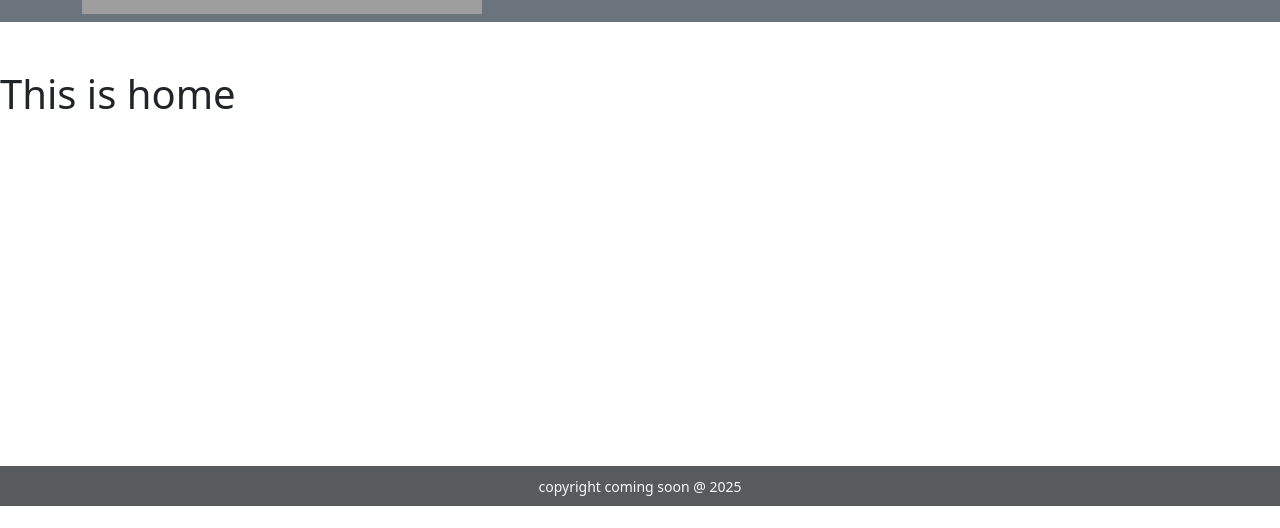
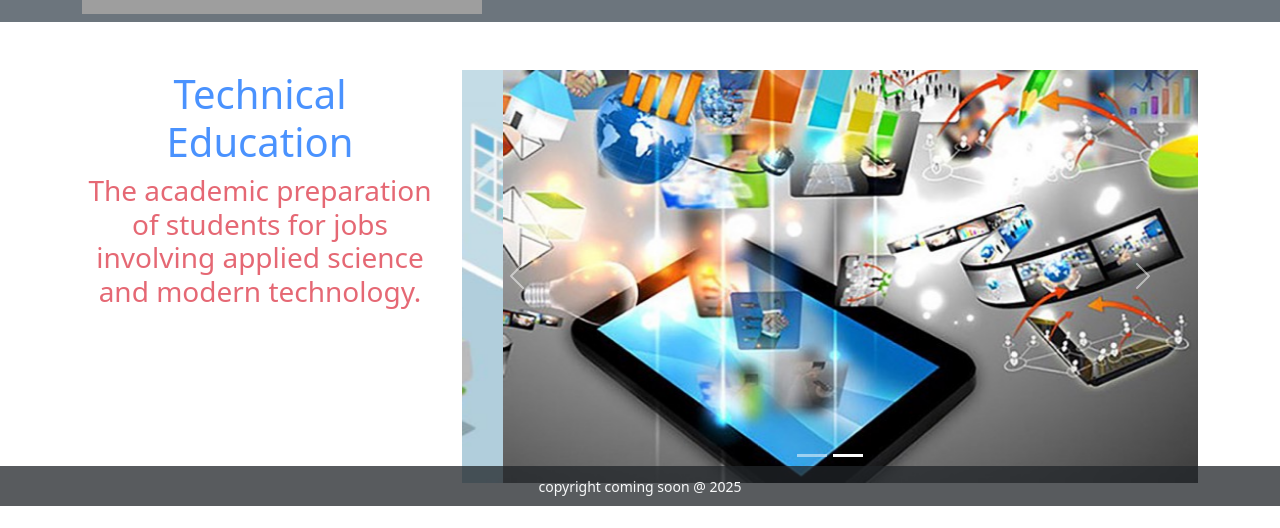
Before and after one commit to Alauddin33/education-tutorial-client, a React (Create React App) app: page / in a window 1280 px wide. Shown: the part 294-822 px from the top of the page. Before the commit the page ends 800 px from the top, so only its background shows below. Built offline with nearby package versions, Linux system fonts and the light colour scheme; no server answers; grey boxes are pictures that could not be loaded.

Commit message:
blog section added

```diff
--- a/src/Pages/Blog/Blog/Blog.js
+++ b/src/Pages/Blog/Blog/Blog.js
@@ -1,10 +1,51 @@
 import React from 'react';
+import Card from 'react-bootstrap/Card';
 
 const Blog = () => {
     return (
-        <div>
-            <h2>This is blog</h2>
-        </div>
+        <Card>
+            <Card.Header as="h5" className='text-center text-success fs-1'>Technology Blog</Card.Header>
+            <Card.Body className='border border-info border-4 m-5'>
+                <Card.Title className='bg-info bg-opacity-25 d-inline p-2 m-3 fs-3'>Queries Section:</Card.Title>
+                <Card.Text className='p-2 m-3'>
+                    <strong>Q1. what is cors?</strong>
+                </Card.Text>
+                <Card.Text className='p-2 m-3'>
+                    <strong>Ans.</strong> Cross-Origin Resource Sharing (CORS) is an HTTP-header based mechanism that allows a server to indicate any origins (domain, scheme, or port) other than its own from which a browser should permit loading resources. CORS also relies on a mechanism by which browsers make a "preflight" request to the server hosting the cross-origin resource, in order to check that the server will permit the actual request. In that preflight, the browser sends headers that indicate the HTTP method and headers that will be used in the actual request.
+                </Card.Text>
+                <Card.Text className='p-2 m-3'>
+                    <strong>Q2. Why are you using firebase? What other options do you have to implement authentication?</strong>
+                </Card.Text>
+                <Card.Text className='p-2 m-3'>
+                    <strong>Ans.</strong> The Firebase Realtime Database lets you build rich, collaborative applications by allowing secure access to the database directly from client-side code. Data is persisted locally, and even while offline, realtime events continue to fire, giving the end user a responsive experience. <br />
+                    User authentication is a powerful way to provide rightful access to your digital properties like your website or application. And it obviously adds to the security and a customized user experience.
+                    Many other firebase alternatives are given bellow:- <br />
+                    <br />
+                    <p>1. Supabase
+                        2. Okta
+                        3. PingIdentity
+                        4. Keycloak
+                        5. Frontegg
+                        6. Authress</p>
+
+
+                </Card.Text>
+                <Card.Text className='p-2 m-3'>
+                    <strong>Q3. How does the private route work?</strong>
+                </Card.Text>
+                <Card.Text className='p-2 m-3'>
+                    <strong>Ans.</strong> Private Routes in React Router (also called Protected Routes) require a user being authorized to visit a route (read: page). So if a user is not authorized for a specific page, they cannot access it. The most common example is authentication in a React application where a user can only access the protected pages when they are authorized (which means in this case being authenticated). Authorization goes beyond authentication though. For example, a user can also have roles and permissions which give a user access to specific areas of the application.
+                </Card.Text>
+                <Card.Text className='p-2 m-3'>
+                    <strong>Q4. What is Node? How does Node work?</strong>
+                </Card.Text>
+                <Card.Text className='p-2 m-3'>
+                    <strong>Ans.</strong> This is in contrast to today's more common concurrency model, in which OS threads are employed. Thread-based networking is relatively inefficient and very difficult to use. Furthermore, users of Node.js are free from worries of dead-locking the process, since there are no locks. Almost no function in Node.js directly performs I/O, so the process never blocks except when the I/O is performed using synchronous methods of Node.js standard library. Because nothing blocks, scalable systems are very reasonable to develop in Node.js. <br />
+                    Node.js accepts the request from the clients and sends the response, while working with the request node.js handles them with a single thread. To operate I/O operations or requests node.js use the concept of threads. Thread is a sequence of instructions that the server needs to perform. It runs parallel on the server to provide the information to multiple clients. Node.js is an event loop single-threaded language. It can handle concurrent requests with a single thread without blocking it for one request.
+                </Card.Text>
+
+            </Card.Body>
+        </Card>
     );
 };
 
--- a/src/Pages/Home/Home/Home.js
+++ b/src/Pages/Home/Home/Home.js
@@ -1,14 +1,44 @@
 import React from 'react';
+import { Col, Container, Row } from 'react-bootstrap';
+import Carousel from 'react-bootstrap/Carousel';
+import Brand from '../../../assets/Brand.jpg';
+import Brand2 from '../../../assets/Brand2.jpeg';
 
 
 const Home = () => {
 
     return (
 
-        <div >
-            <h1>This is home</h1>
-        </div>
+        <Container className='mb-5'>
+            <Row>
+                <Col lg='4' className=' text-center'>
+                    <h1 className='text-primary text-opacity-75'>Technical Education</h1>
 
+                    <h3 className='text-justify text-danger text-opacity-75' >The academic preparation of students for jobs involving applied science and modern technology.</h3>
+                </Col>
+                <Col lg='8'>
+                    <Carousel>
+                        <Carousel.Item>
+                            <img
+                                className="d-block w-100"
+                                src={Brand}
+                                alt="First slide"
+                            />
+
+                        </Carousel.Item>
+                        <Carousel.Item>
+                            <img
+                                className="d-block w-100"
+                                src={Brand2}
+                                alt="Second slide"
+                            />
+
+                        </Carousel.Item>
+                    </Carousel>
+                </Col>
+            </Row>
+
+        </Container>
     );
 };
 
```
Also changed, not shown: src/assets/Brand.jpg (added), src/assets/Brand2.jpeg (added).
